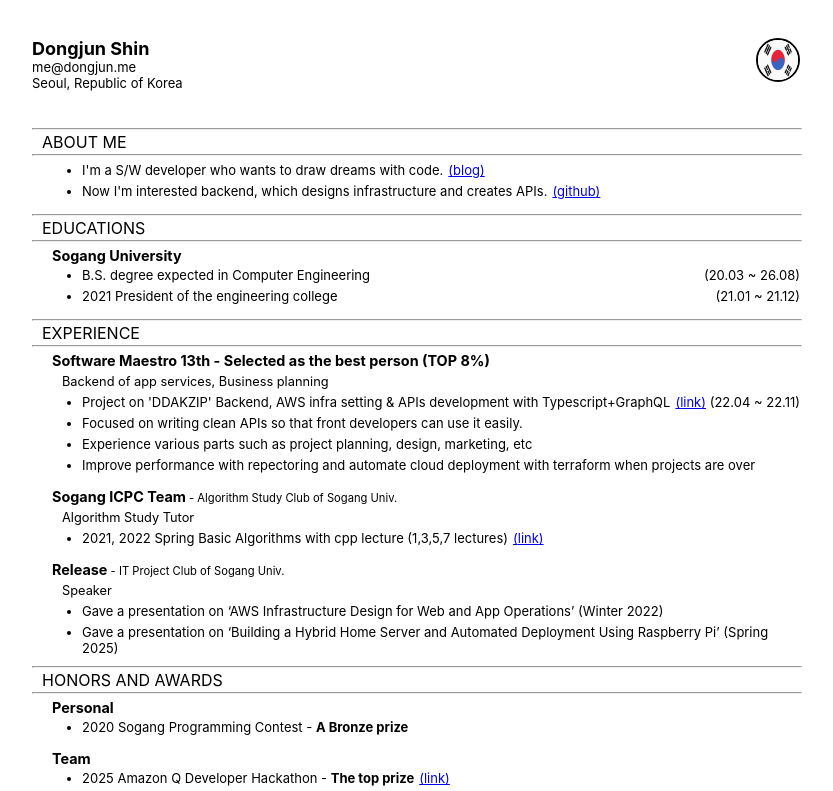
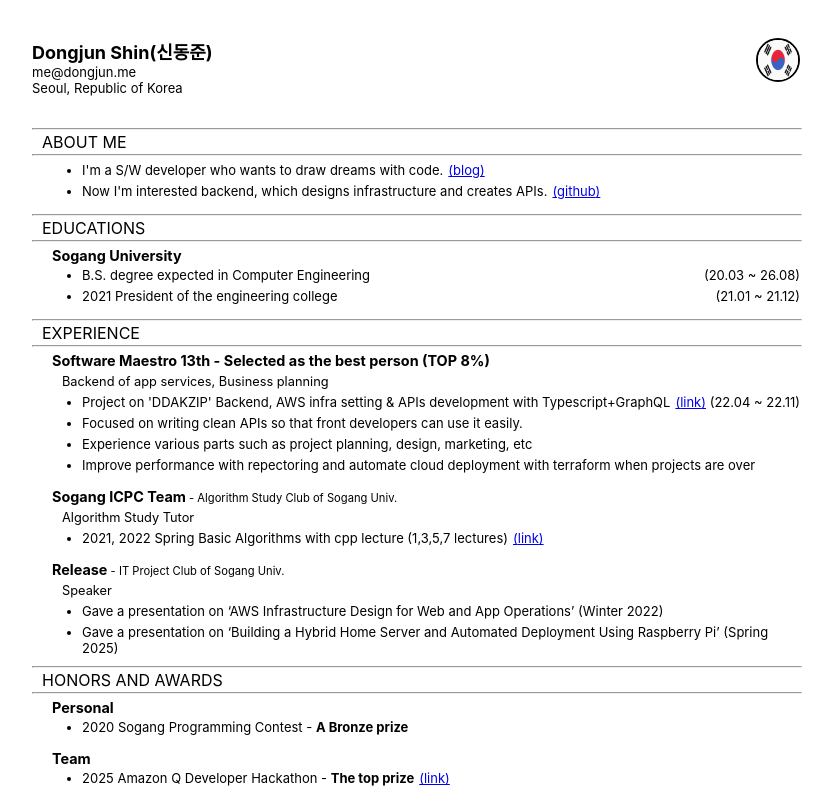
Before and after one commit to americano212/typescript-react-resume-page, a React (Create React App) app: page / in a window 1280 px wide. Shown: the top 791 px of the page, without its empty margins (224-1057 px from the left). Built offline with nearby package versions, Linux system fonts and the light colour scheme.

Commit message:
feat: update name

```diff
--- a/src/Header.tsx
+++ b/src/Header.tsx
@@ -1,16 +1,28 @@
-import { HeaderLeftBox, HeaderRightBox, HeaderWrapper, NameBox, TextBox } from "./styles/header";
+import {
+  HeaderLeftBox,
+  HeaderRightBox,
+  HeaderWrapper,
+  NameBox,
+  TextBox,
+} from "./styles/header";
 import Flag from "./components/atoms/Flag";
 import { Language } from "./types/language.enum";
 import { useSelector } from "react-redux";
 import { RootState } from "./store/modules";
 
 export default function Header() {
-  const language: Language = useSelector((state: RootState) => state.setLanguage.language);
+  const language: Language = useSelector(
+    (state: RootState) => state.setLanguage.language
+  );
 
   return (
     <HeaderWrapper>
       <HeaderLeftBox>
-        <NameBox>{language === Language.eng ? "Dongjun Shin" : "신동준"}</NameBox>
+        <NameBox>
+          {language === Language.eng
+            ? "Dongjun Shin(신동준)"
+            : "신동준(Dongjun Shin)"}
+        </NameBox>
         <TextBox>me@dongjun.me</TextBox>
         <TextBox>Seoul, Republic of Korea</TextBox>
       </HeaderLeftBox>
```
